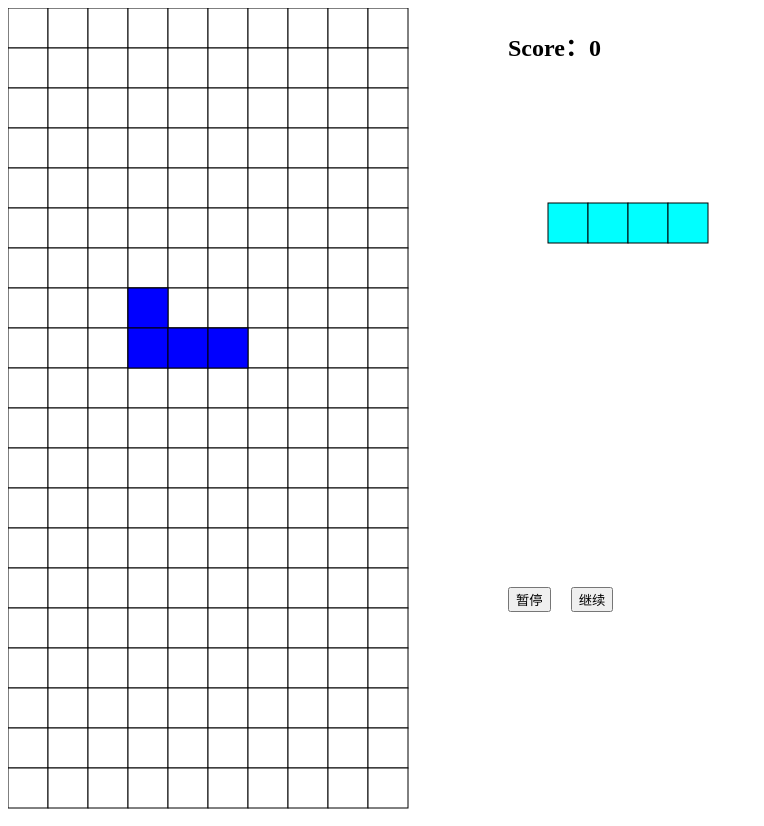
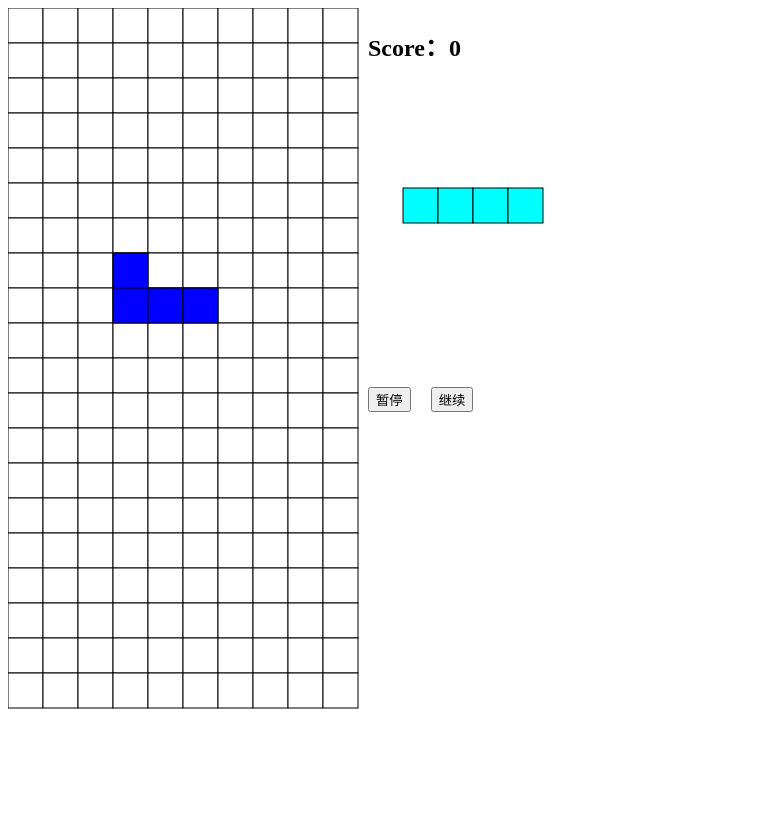
Before and after one commit to wemmaling/Tetris, a React app: page / in a window 1280 px wide. Shown: the whole page, without its empty margins (0-764 px from the left). After the commit the page ends 800 px from the top, so only its background shows below. Built offline with nearby package versions, Linux system fonts and the light colour scheme.

Commit message:
重构部分代码

```diff
--- a/app/TetrisMap.jsx
+++ b/app/TetrisMap.jsx
@@ -5,6 +5,7 @@ import Cell from 'Cell'
 import { indexToCoordinate } from 'utils'
 import * as A from 'action'
 import { colorMap, directionMapDelta } from 'resource'
+import { CELL_WIDTH, CELL_HEIGHT, COL, ROW } from './constants'
 
 
 function mapStateToProps(state, ownProps) {
@@ -12,7 +13,6 @@ function mapStateToProps(state, ownProps) {
 }
 
 // todo 2、判断游戏是否结束时好像还存在一些小bug(抓狂)
-// todo 4、游戏的重新开始与暂停
 // todo 5、功能键的设置与设计
 
 class TetrisMap extends React.Component {
@@ -32,11 +32,12 @@ class TetrisMap extends React.Component {
   }
 
   onKeyUp = (event) => {
-    if (event.key === 'a' || event.key === 'd') {
-      this.props.dispatch({ type: A.LR_KEY_UP, keyName: event.key })
-    } else if (event.key === 's') {
-      this.props.dispatch({ type: A.DROP_KEY_UP, keyName: event.key })
-    } else if (event.key === 'w') {
+    const key = event.key.toLowerCase()
+    if (key === 'a' || key === 'd') {
+      this.props.dispatch({ type: A.LR_KEY_UP, keyName: key })
+    } else if (key === 's') {
+      this.props.dispatch({ type: A.DROP_KEY_UP, keyName: key })
+    } else if (key === 'w') {
       this.rorateKeyDown = false
     } else if (event.keyCode === 32) {
       this.dropDirectly = false
@@ -44,13 +45,14 @@ class TetrisMap extends React.Component {
   }
 
   onKeyDown = (event) => {
-    if (event.key === 'a') {
+    const key = event.key.toLowerCase()
+    if (key === 'a') {
       this.props.dispatch({ type: A.LR_KEY_DOWN, dRow: 0, dCol: -1 })
-    } else if (event.key === 'd') {
+    } else if (key === 'd') {
       this.props.dispatch({ type: A.LR_KEY_DOWN, dRow: 0, dCol: 1 })
-    } else if (event.key === 's') {
+    } else if (key === 's') {
       this.props.dispatch({ type: A.DROP_KEY_DOWN, dRow: 1, dCol: 0 })
-    } else if (event.key === 'w' && !this.rorateKeyDown) {
+    } else if (key === 'w' && !this.rorateKeyDown) {
       this.props.dispatch({ type: A.RORATE })
       this.rorateKeyDown = true
     } else if (event.keyCode === 32 && !this.dropDirectly) {
@@ -65,12 +67,17 @@ class TetrisMap extends React.Component {
     const { type: nextType, direction: nextDir } = nextTetromino.toObject()
     const { color } = colorMap.get(type)
     const { color: nextColor } = colorMap.get(nextType)
+    const pauseButton = <button onClick={() => this.props.dispatch({ type: A.PAUSE })}>暂停</button>
+    const startButton = <button style={{ marginLeft: '20px' }}
+                                onClick={() => this.props.dispatch({ type: A.START })}>继续</button>
 
     return (
-      <div style={{ display: 'flex' }}>
+      <div
+        style={{ display: 'flex', filter: isGameOver ? 'blur(3px)' : 'none', overflow: 'hidden' }}>
         {/*todo 长宽调整*/}
-        <svg width="500px"
-             height="810px"> /* 1、为什么在这里不设置width和height的话，内部元素无法直接撑起父元素的高度 2、设置height="100%"为什么不起作用 */
+        <svg width={`${CELL_WIDTH * COL + 10}px`}
+             height={`${CELL_HEIGHT * ROW + 10}px`}
+        > /* 1、为什么在这里不设置width和height的话，内部元素无法直接撑起父元素的高度 2、设置height="100%"为什么不起作用 */
           {tetrisMap.map((s, row) =>
             <g key={row}>
               {s.map((c, col) => {
@@ -95,7 +102,7 @@ class TetrisMap extends React.Component {
         <div>
           <h2>Score：{score}</h2>
           <svg width="500px"
-               height="500px">
+               height="300px">
             <g>
               {directionMapDelta.get(nextType).get(nextDir).map((every, index) => {
                 const { x, y } = indexToCoordinate(3 + every[0], 3 + every[1])
--- a/app/constants.js
+++ b/app/constants.js
@@ -1,6 +1,6 @@
 // 格子的宽度和高度
-export const CELL_WIDTH = 40
-export const CELL_HEIGHT = 40
+export const CELL_WIDTH = window.outerHeight > 810 ? 40 : 35
+export const CELL_HEIGHT = window.outerHeight > 810 ? 40 : 35
 // 格子总行数以及列数
-export const HEIGHT = 20
-export const WIDTH = 10
+export const ROW = 20
+export const COL = 10
--- a/app/saga.js
+++ b/app/saga.js
@@ -11,7 +11,7 @@ import { Map, Repeat } from 'immutable'
 import * as A from './action'
 import { scoreRule, directionMapDelta } from './resource'
 import { canTetrominoMove, dropRandom } from './utils'
-import { WIDTH } from './constants'
+import { COL } from './constants'
 
 export default function* rootSaga() {
   yield takeEvery(A.MOVE_TETROMINO, moveTetromino)
@@ -146,17 +146,15 @@ function* dropDirectly() {
   const state = yield select()
   const { tetrisMap, curTetromino, isGameOver } = state.toObject()
   if (!isGameOver) {
-    let dRow = -1
     let nextPosition = curTetromino
     while (canTetrominoMove(tetrisMap, nextPosition)) {
-      dRow += 1
       nextPosition = nextPosition.update('row', v => v + 1)
     }
     yield put({
-      type: A.MOVE_TETROMINO,
-      dRow,
-      dCol: 0,
+      type: A.UPDATE_TETROMINO,
+      curTetromino: nextPosition.update('row', v => v - 1)
     })
+    yield put({ type: A.MERGE_MAP })
   }
 }
 
@@ -186,6 +184,7 @@ function* mergeMap() {
       type: A.UPDATE_MAP,
       newMap,
     })
+    // yield delay(1000)
     yield put({
       type: A.CLEAR_LINES,
     })
@@ -194,18 +193,18 @@ function* mergeMap() {
 
 // 与背景板融合后判断是否有行满足消除的要求并更新Map
 function* clearLines() {
-  console.log('clear-lines')
   const state = yield select()
   const { tetrisMap } = state.toObject()
   let result = 0
   let newMap = tetrisMap
   tetrisMap.map((s, row) => {
     if (!s.includes('X')) {
-      newMap = newMap.delete(row).insert(0, Repeat('X', WIDTH).toList())
+      newMap = newMap.delete(row).insert(0, Repeat('X', COL).toList())
       result += 1
     }
   })
   if (result !== 0) {
+    console.log('clear-lines')
     yield put({
       type: A.UPDATE_MAP,
       newMap
@@ -260,6 +259,6 @@ function* restart() {
 }
 
 function* gameOver() {
-  yield put({type: A.UPDATE_GAME_STATUS})
-  yield put({type: A.PAUSE})
+  yield put({ type: A.UPDATE_GAME_STATUS })
+  yield put({ type: A.PAUSE })
 }
--- a/app/utils.js
+++ b/app/utils.js
@@ -1,5 +1,5 @@
 import { List, Map } from "immutable"
-import { CELL_HEIGHT, CELL_WIDTH, HEIGHT, WIDTH } from './constants.js'
+import { CELL_HEIGHT, CELL_WIDTH, ROW, COL } from './constants.js'
 import { colorMap, directionMapDelta } from './resource'
 
 export function indexToCoordinate(row, col) {
@@ -16,7 +16,7 @@ export function canTetrominoMove(TerisMap, nextState) {
   const maxRow = rowDeltaList.max()
   const minCol = colDeltaList.min()
   const maxCol = colDeltaList.max()
-  if (col + minCol < 0 || col + maxCol > WIDTH - 1 || row + maxRow > HEIGHT - 1) {
+  if (col + minCol < 0 || col + maxCol > COL - 1 || row + maxRow > ROW - 1) {
     console.log('到边界了，无法移动')
     return false
   }
```
